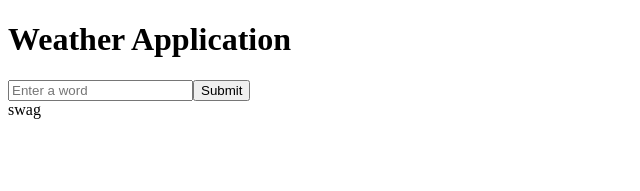
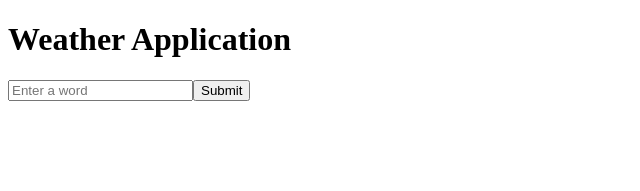
Before and after one commit to Lulay27/Weather-App, a React (Create React App) app in the folder weather-app/: page / in a window 1280 px wide. Shown: the top 191 px of the page, without its empty margins (0-640 px from the left). Built offline with nearby package versions, Linux system fonts and the light colour scheme; no server answers.

Commit message:
fixed prev problem by creating a handleApiGif function in the parent SearchBar.js file with parameters gifSearch which is user input and fetches from api to finally setState the imgsrc. This was all possible by using conditional rendering and adding isSubmitting true/false as a state parameter

```diff
--- a/weather-app/src/components/GifAPI.js
+++ b/weather-app/src/components/GifAPI.js
@@ -7,32 +7,18 @@ export default class GifAPI extends Component {
   constructor(props) {
     super(props);
 
-    this.state = {
-      gifSearch: this.props.gifSearch,
-      imgSrc: '',
-    };
-  }
-
-  componentDidMount() {
-    fetch(
-      `https://api.giphy.com/v1/gifs/translate?api_key=Y3N6ACeh4OhO4q5qG0Z7Sgbk5KIrzRSY&s=${this.state.gifSearch}`,
-      { mode: 'cors' }
-    )
-      .then((response) => {
-        return response.json();
-      })
-      .then((response) => {
-        this.setState({
-          imgSrc: response.data.images.original.url,
-        });
-      });
+    // this.state = {
+    //   gifSearch: this.props.gifSearch,
+    //   imgSrc: '',
+    // };
   }
 
   render() {
     return (
       <div>
-        swag
-        <img src={this.state.imgSrc}></img>
+        {this.props.isSubmitting
+          ? this.props.handleApiGif(this.props.gifSearch)
+          : ''}
       </div>
     );
   }
--- a/weather-app/src/components/SearchBar.js
+++ b/weather-app/src/components/SearchBar.js
@@ -10,6 +10,8 @@ export class SearchBar extends Component {
     this.state = {
       input: '',
       gifSearch: '',
+      isSubmitting: false,
+      imgSrc: '',
     };
   }
 
@@ -24,14 +26,31 @@ export class SearchBar extends Component {
     this.setState({
       input: '',
       gifSearch: this.state.input,
+      isSubmitting: true,
     });
+  };
+
+  handleApiGif = (gifSearch) => {
+    fetch(
+      `https://api.giphy.com/v1/gifs/translate?api_key=Y3N6ACeh4OhO4q5qG0Z7Sgbk5KIrzRSY&s=${gifSearch}`,
+      { mode: 'cors' }
+    )
+      .then((response) => {
+        return response.json();
+      })
+      .then((response) => {
+        this.setState({
+          imgSrc: response.data.images.original.url,
+          isSubmitting: false,
+        });
+      });
   };
 
   render() {
     return (
       <div>
         <div>
-          <form onClick={this.handleSubmit}>
+          <form onSubmit={this.handleSubmit}>
             <input
               onChange={this.handleInputChange}
               type="text"
@@ -43,7 +62,14 @@ export class SearchBar extends Component {
         </div>
 
         <div>
-          <GifAPI gifSearch={this.state.gifSearch} />
+          <GifAPI
+            isSubmitting={this.state.isSubmitting}
+            handleApiGif={this.handleApiGif}
+            gifSearch={this.state.gifSearch}
+          />
+        </div>
+        <div>
+          <img src={this.state.imgSrc}></img>
         </div>
       </div>
     );
```
